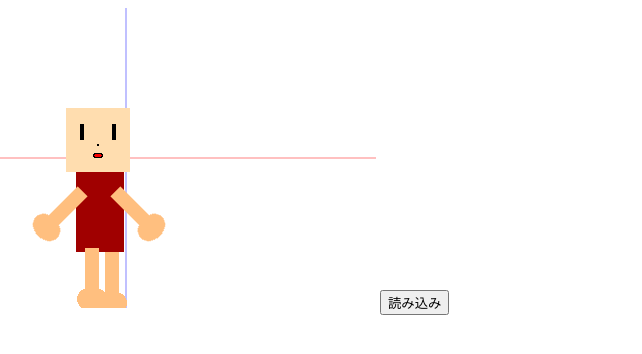
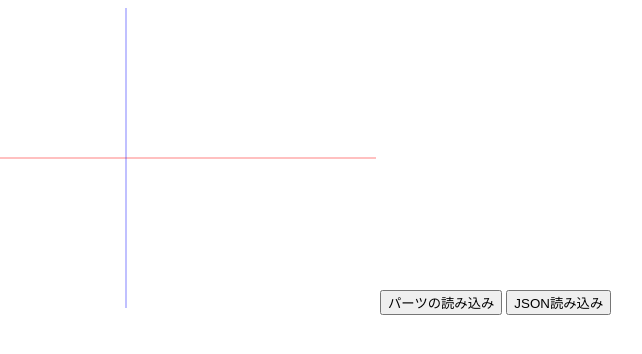
Before and after one commit to HiragYukina/fabure-skeletal, an Electron app: page index.html in a window 800 px wide. Shown: the whole page, without its empty margins (132-774 px from the left). Drawn offline with Linux system fonts and the light colour scheme.

Commit message:
ダイアログからJSONファイルの読み込み実装

```diff
--- a/index.html
+++ b/index.html
@@ -8,6 +8,7 @@
 </head>
 <body>
     <canvas id="mainCanvas"width="500" height="300"></canvas>
-    <button onclick="openDialog()">読み込み</button>
+    <button onclick="openPart()">パーツの読み込み</button>
+    <button onclick="openJson()">JSON読み込み</button>
 </body>
 </html>
--- a/src/dialog.js
+++ b/src/dialog.js
@@ -1,12 +1,12 @@
 //読み込む
 const {dialog} = require("electron").remote
 
-module.exports = () => {
+module.exports = f => {
     const options = {
         title: "open File",
         properties: ["openFile"]
     }
     dialog.showOpenDialog(options, filenames => {
-        loadImage(filenames)
+        f(filenames[0])
     })
 }
--- /dev/null
+++ b/src/drawPartImage.js
@@ -0,0 +1,7 @@
+
+
+module.exports = (name) => {
+    const x = canvas.width / 2 - Asset.images[name].width / 2
+    const y = canvas.height / 2 - Asset.images[name].height / 2
+    ctx.drawImage(Asset.images[name], x, y)
+}
--- /dev/null
+++ b/src/drawSkeleton.js
@@ -0,0 +1,22 @@
+
+
+  let drawNode = (x, y, angle, image) => {
+      const radian = Math.PI / 180
+      ctx.save()
+      ctx.translate(x + image.width / 2, y + image.height / 2)
+      ctx.rotate(angle * radian)
+      ctx.drawImage(image, -(image.width / 2), -(image.height / 2))
+      ctx.restore()
+  }
+
+  module.exports = drawSkeleton = (node) => {
+
+      const image = Asset.images[node.src]
+      if (image) {
+          drawNode(node.position.x, node.position.y, node.rotate, image)
+      }
+
+      node.children.forEach(children => {
+          drawSkeleton(children)
+      })
+  }
--- /dev/null
+++ b/src/json.js
@@ -0,0 +1,12 @@
+
+const loadAnimation = require("./loadAnimarion")
+const loadAllAnimationImages = require("./loadAnimarionImages")
+const drawSkeleton = require("./drawSkeleton")
+
+module.exports = () => {
+    loadAnimation().then((root) => {
+        return loadAllAnimationImages(root).then(() => {
+            drawSkeleton(root)
+        })
+    })
+}
--- /dev/null
+++ b/src/loadAnimarion.js
@@ -0,0 +1,19 @@
+
+ const openDialog = require("./dialog")
+
+ module.exports = ()=>{
+     /**
+      * アニメーションデータの読み込み
+      */
+         // TODO: ダイアログからファイルを選ぶ
+     return new Promise((resolve) => {
+         openDialog(src => {
+             fetch(src).then(response => {
+                 return response.json()
+                }).then(root => {
+                    resolve(root)
+                })
+            })
+        })
+
+}
--- /dev/null
+++ b/src/loadAnimarionImages.js
@@ -0,0 +1,18 @@
+
+const Asset = require("./engin/assets")
+
+/**
+ * ツリーデータで使用している画像をすべて読み込む
+ */
+module.exports = (root) => {
+    const registerNodeImages = (node) => {
+        Asset.register([{
+            type: "image",
+            name: node.src,
+            src: node.src
+        }])
+        node.children.forEach(registerNodeImages)
+    }
+    registerNodeImages(root)
+    return Asset.loadAll()
+}
--- /dev/null
+++ b/src/loadPartImages.js
@@ -0,0 +1,33 @@
+const Asset = require("./engin/assets")
+
+const selectFilename = (path) => {
+    const url = path.match(/(.*)(?:\.([^.]+$))/)[1]
+    return url.split("\\").pop()
+}
+
+module.exports = (src,callback) => {
+    const filename = selectFilename(src)
+    /**
+     * アセットデータ
+     *
+     * [
+     *   {
+     *     type: "アセット種類",
+     *     name: "アセット名",
+     *     src: "アセットのファイルパス",
+     *     tag: ["タグ1", "タグ2", ...],
+     *   },
+     *   :
+     * ]
+     */
+    Asset.register(
+        [{
+            type: "image",
+            name: filename,
+            src: src
+        }]
+    )
+    Asset.load(filename).then(() => {
+        callback(filename)
+    })
+}
--- a/src/main.js
+++ b/src/main.js
@@ -2,10 +2,10 @@ let canvas
 let ctx
 
 //モジュール
-const openDialog = require("./src/dialog")
-const Asset = require("./src/engin/aseets")
+const Asset = require("./src/engin/assets")
 const baseLine = require("./src/baseLine")
-const root = require("./src/root")
+const openJson = require("./src/json")
+const openPart = require("./src/part")
 
 let init = () => {
     canvas = document.getElementById("mainCanvas")
@@ -15,102 +15,6 @@ let init = () => {
     canvas.addEventListener('mousemove', onMove, false)
     canvas.addEventListener('mouseup', onUp, false)
     baseLine(ctx)
-
-    // 試しに固定データから読み込み
-    loadAnimation().then((root) => {
-        return loadAllAnimationImages(root)
-    }).then(() => {
-        drawSkeleton(root)
-    })
 }
 
-
-const drawImage = (name) =>{
-    console.log(Asset.images[name]);
-
-    const x = canvas.width / 2 - Asset.images[name].width / 2
-    const y = canvas.height / 2 - Asset.images[name].height / 2
-    ctx.drawImage(Asset.images[name], x , y)
-}
-
-const selectFilename = (path) => {
-    const url = path[0].match(/(.*)(?:\.([^.]+$))/)[1]
-    return url.split("\\").pop()
-}
-
-let loadImage = src => {
-    const filename = selectFilename(src)
-    /**
-     * アセットデータ
-     *
-     * [
-     *   {
-     *     type: "アセット種類",
-     *     name: "アセット名",
-     *     src: "アセットのファイルパス",
-     *     tag: ["タグ1", "タグ2", ...],
-     *   },
-     *   :
-     * ]
-     */
-    Asset.register(
-        [{
-            type: "image",
-            name: filename,
-            src: src
-        }]
-    )
-    Asset.load(filename).then(()=>{
-        drawImage(filename)
-    })
-}
-
-/**
- * アニメーションデータの読み込み
- */
-const loadAnimation = () => {
-    // TODO: ダイアログからファイルを選ぶ
-    return new Promise((resolve) => {
-        resolve(root)
-    })
-}
-/**
- * ツリーデータで使用している画像をすべて読み込む
- */
-const loadAllAnimationImages = (root) => {
-    const registerNodeImages = (node) => {
-        Asset.register([{
-            type: "image",
-            name: node.src,
-            src: node.src
-        }])
-        node.children.forEach(registerNodeImages)
-    }
-    registerNodeImages(root)
-    return Asset.loadAll()
-}
-
-let drawNode = (x, y, angle, image) => {
-    const radian = Math.PI / 180
-    ctx.save()
-    ctx.translate(x + image.width / 2, y + image.height / 2)
-    ctx.rotate(angle * radian)
-    ctx.drawImage(image, -(image.width / 2), -(image.height / 2))
-    ctx.restore()
-}
-
-let drawSkeleton = (node) => {
-
-    const image = Asset.images[node.src]
-    if (image) {
-        drawNode(node.position.x, node.position.y, node.rotate, image)
-    }
-
-    node.children.forEach(children => {
-        drawSkeleton(children)
-    })
-}
-
-
-
 window.addEventListener("DOMContentLoaded", init)
--- /dev/null
+++ b/src/part.js
@@ -0,0 +1,12 @@
+
+const openDialog = require("./dialog")
+const loadImage = require("./loadPartImages")
+const drawImage = require("./drawPartImage")
+
+module.exports = () => {
+    openDialog(url => {
+        loadImage(url,name=>{
+            drawImage(name)
+        })
+    })
+}
--- a/src/root.js
+++ /dev/null
@@ -1,83 +0,0 @@
-
- module.exports = {
-    name:"face",
-    src:"images/face.png",
-    position:{
-        x:190,
-        y:100
-    },
-    rotate:0,
-    scale:{
-        side:1,
-        vertical:1
-    },
-    children:[{
-        name:"body",
-        src:"images/body.png",
-        position:{
-            x:200,
-            y:164
-        },
-        rotate:0,
-        scale:{
-            side:1,
-            vertical:1
-        },
-        children:[{
-            name:"rightArm",
-            src:"images/arm.png",
-            position:{
-                x:200-32,
-                y:164+10
-            },
-            rotate:45,
-            scale:{
-                side:1,
-                vertical:1
-            },
-            children:[]
-        },
-        {
-            name:"rightLeg",
-            src:"images/arm.png",
-            position:{
-                x:200,
-                y:240
-            },
-            rotate:0,
-            scale:{
-                side:1,
-                vertical:1
-            },
-            children:[]
-        },
-        {
-            name:"leftArm",
-            src: "images/arm.png",
-            position:{
-                x:200+46,
-                y:164+10
-            },
-            rotate: -45,
-            scale: {
-                side: 1,
-                vertical: 1
-            },
-            children: []
-        },
-        {
-            name:"leftLeg",
-            src:"images/arm.png",
-            position:{
-                x:200+20,
-                y:244
-            },
-            rotate:0,
-            scale: {
-                side: 1,
-                vertical: 1
-            },
-            children: []
-        }]
-    }]
-}
```
Also changed, not shown: src/character.json (added, +84 -0 lines), src/engin/assets.js (renamed from src/engin/aseets.js).
